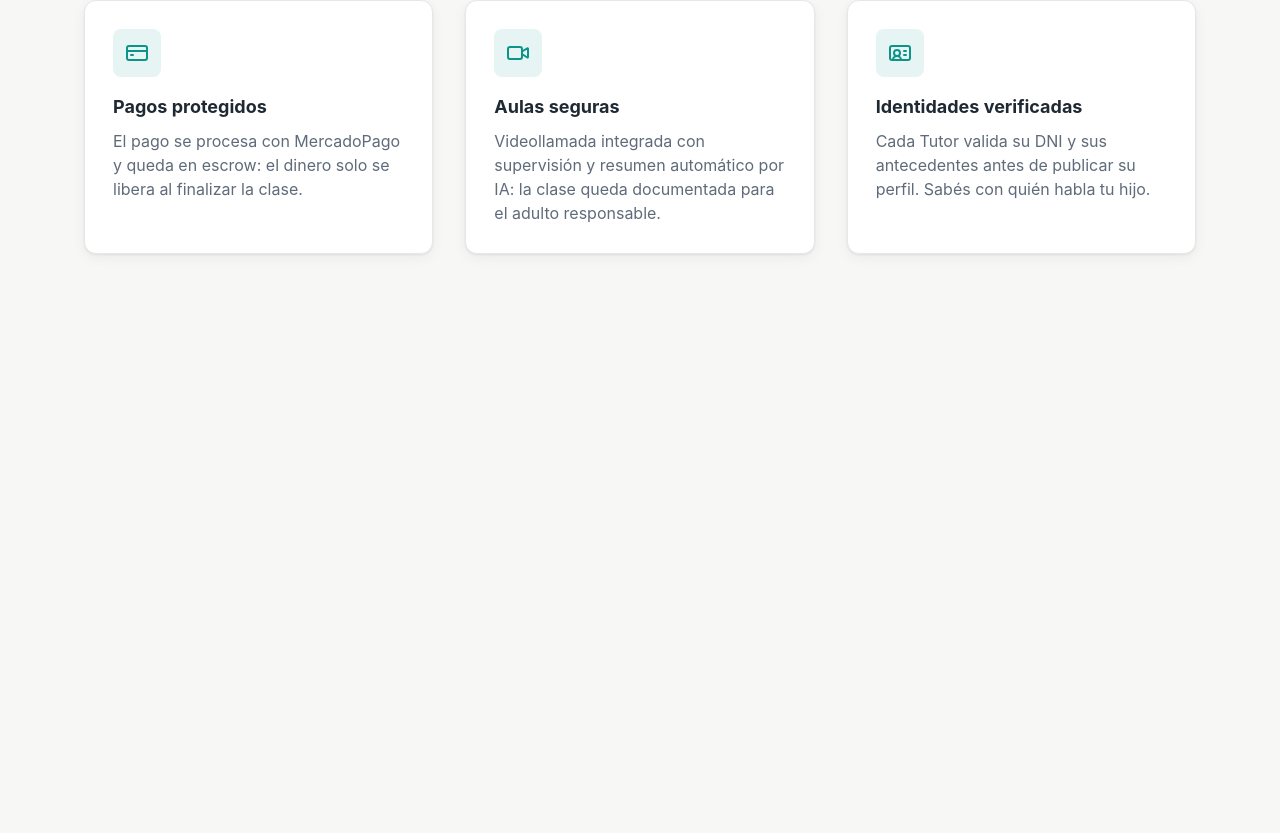
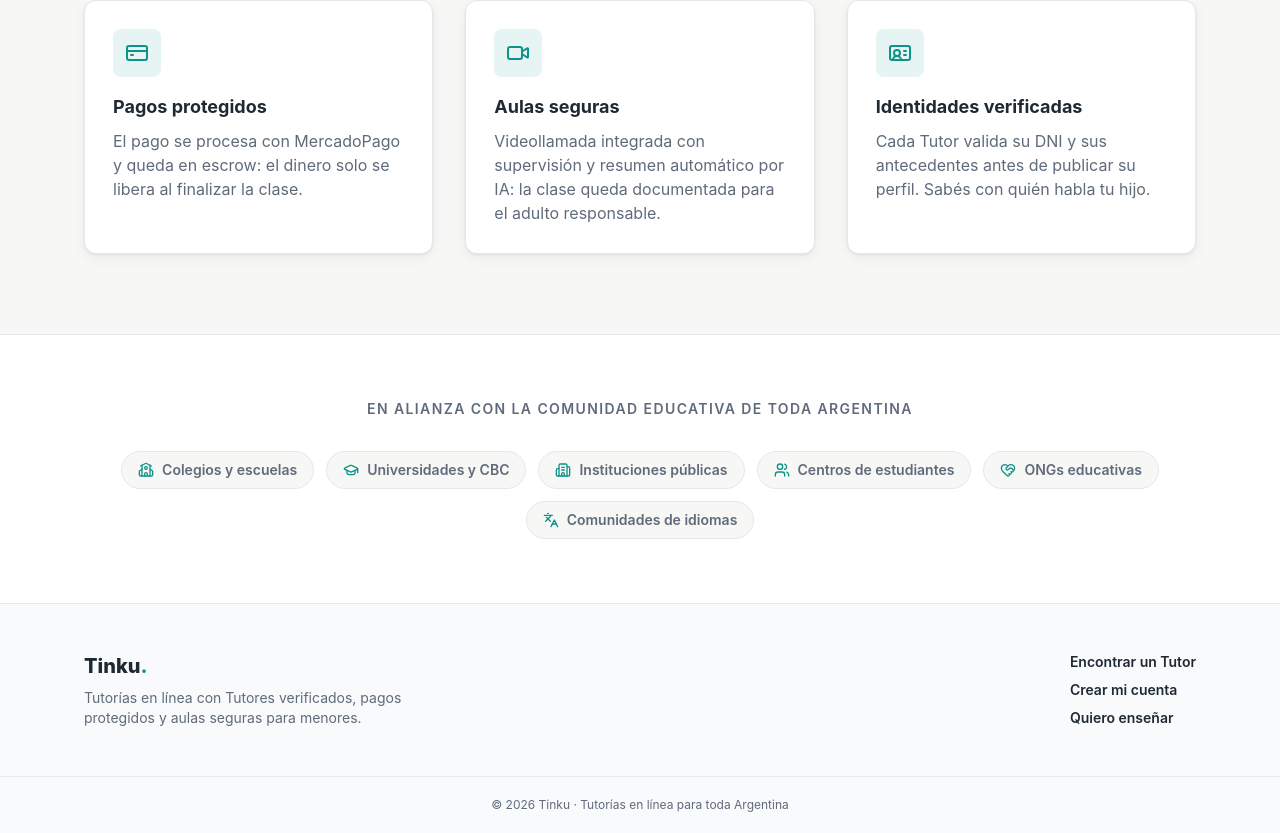
Before and after one commit to smercadocarbone/usal-tinku, a Next.js app in the folder frontend/: page / in a window 1280 px wide. Shown: the part 1538-2371 px from the top of the page. Before the commit the page ends 1872 px from the top, so only its background shows below. Built offline with nearby package versions, Linux system fonts and the light colour scheme.

Commit message:
feat(landing): seccion de aliados (comunidad educativa) y footer

```diff
--- a/frontend/src/app/page.tsx
+++ b/frontend/src/app/page.tsx
@@ -2,9 +2,14 @@ import Link from "next/link";
 import {
   Atom,
   BookOpen,
+  Building2,
   Calculator,
   FlaskConical,
+  GraduationCap,
+  HeartHandshake,
   Languages,
+  School,
+  Users,
   type LucideIcon,
 } from "lucide-react";
 import TarjetasSeguridad from "@/components/TarjetasSeguridad";
@@ -188,6 +193,62 @@ export default function HomePage() {
 
         <TarjetasSeguridad />
       </section>
+
+      {/* ============ PARTNERS: COMUNIDAD EDUCATIVA ============ */}
+      <section className="border-y border-borde bg-superficie py-16">
+        <div className="mx-auto max-w-6xl px-5">
+          <p className="text-center text-sm font-semibold uppercase tracking-widest text-texto-suave">
+            En alianza con la comunidad educativa de toda Argentina
+          </p>
+          <div className="mt-8 flex flex-wrap items-center justify-center gap-3">
+            {[
+              { icono: School, nombre: "Colegios y escuelas" },
+              { icono: GraduationCap, nombre: "Universidades y CBC" },
+              { icono: Building2, nombre: "Instituciones públicas" },
+              { icono: Users, nombre: "Centros de estudiantes" },
+              { icono: HeartHandshake, nombre: "ONGs educativas" },
+              { icono: Languages, nombre: "Comunidades de idiomas" },
+            ].map((p) => (
+              <span
+                key={p.nombre}
+                className="inline-flex items-center gap-2 rounded-full border border-borde bg-fondo px-4 py-2 text-sm font-semibold text-texto-suave"
+              >
+                <p.icono className="h-4 w-4 text-accent" />
+                {p.nombre}
+              </span>
+            ))}
+          </div>
+        </div>
+      </section>
+
+      {/* ============ FOOTER ============ */}
+      <footer className="bg-slate-50">
+        <div className="mx-auto flex max-w-6xl flex-col gap-6 px-5 py-12 md:flex-row md:items-start md:justify-between">
+          <div>
+            <p className="text-xl font-extrabold text-texto">
+              Tinku<span className="text-accent">.</span>
+            </p>
+            <p className="mt-2 max-w-sm text-sm text-texto-suave">
+              Tutorías en línea con Tutores verificados, pagos protegidos y
+              aulas seguras para menores.
+            </p>
+          </div>
+          <nav className="flex flex-col gap-2 text-sm">
+            <Link href="/buscar" className="font-semibold text-texto transition-colors hover:text-accent">
+              Encontrar un Tutor
+            </Link>
+            <Link href="/registro" className="font-semibold text-texto transition-colors hover:text-accent">
+              Crear mi cuenta
+            </Link>
+            <Link href="/registro/tutor" className="font-semibold text-texto transition-colors hover:text-accent">
+              Quiero enseñar
+            </Link>
+          </nav>
+        </div>
+        <p className="border-t border-borde py-5 text-center text-xs text-texto-suave">
+          © 2026 Tinku · Tutorías en línea para toda Argentina
+        </p>
+      </footer>
     </main>
   );
 }
```
